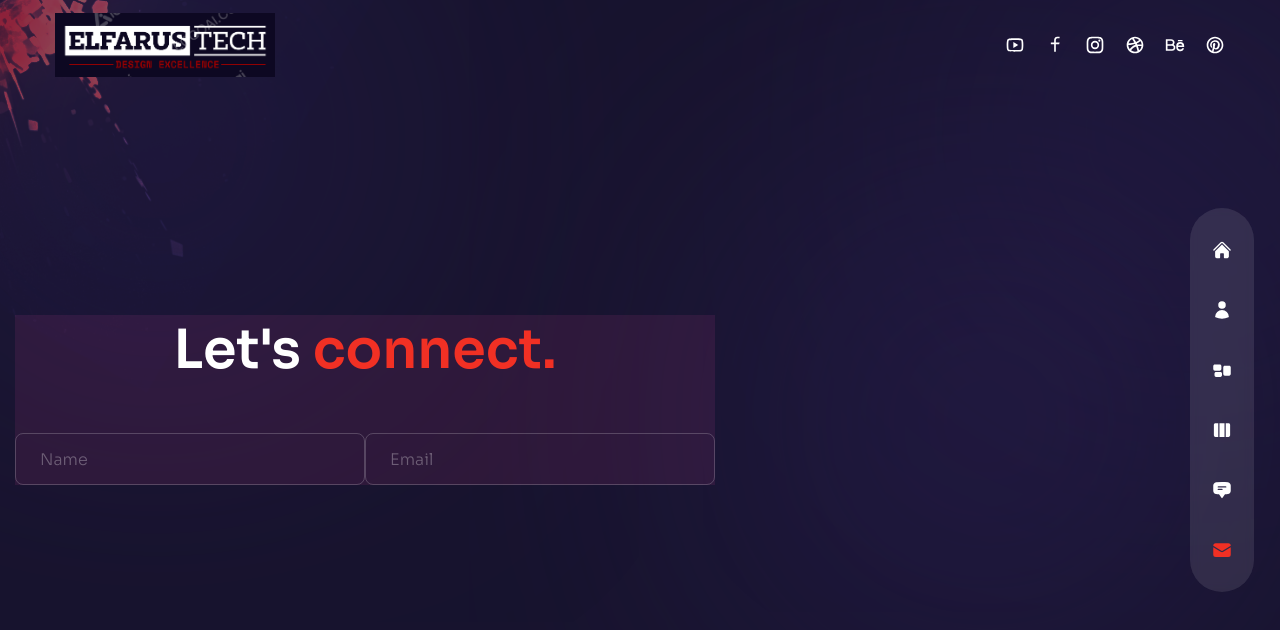
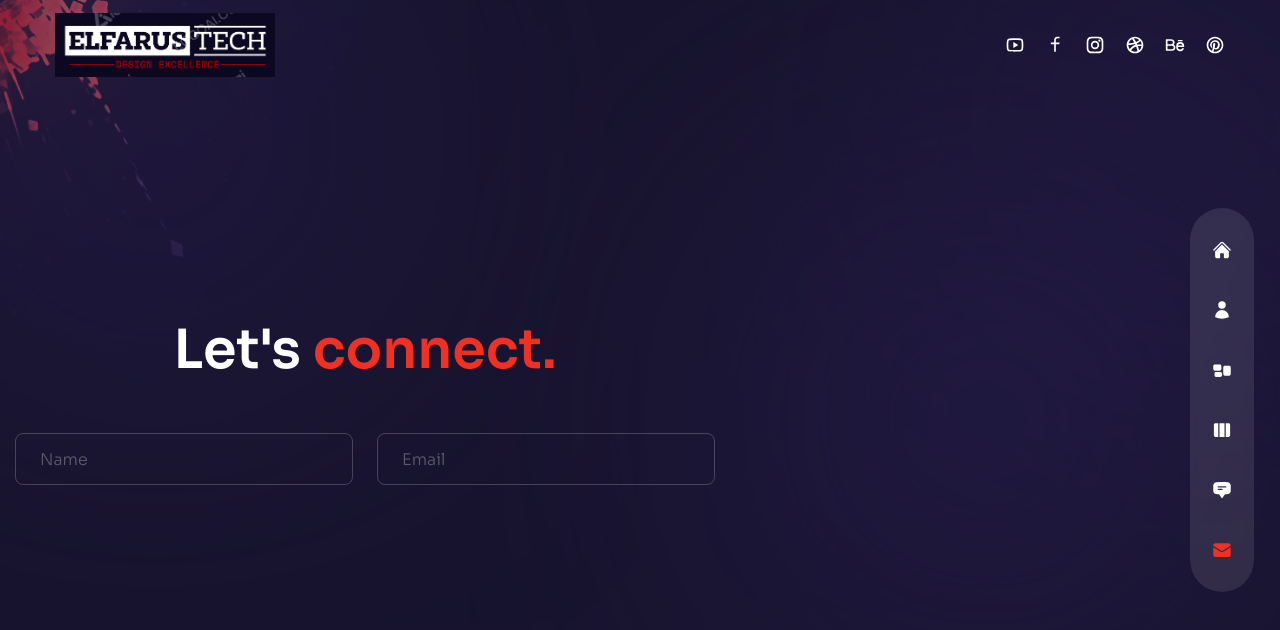
Before and after one commit to Besufekad-HAZ/Elfarus-Portfolio, a Next.js app: page /contact in a window 1280 px wide. Shown: the top 630 px of the page. Built offline with nearby package versions, Linux system fonts and the light colour scheme.

Commit message:
Remove the form background

```diff
--- a/pages/contact/index.js
+++ b/pages/contact/index.js
@@ -18,7 +18,7 @@
       flex items-center h-full"
       >
         {/* Text and form  */}
-        <div className="flex flex-col w-full max-w-[700px] bg-pink-500/10">
+        <div className="flex flex-col w-full max-w-[700px]">
           {/* text */}
           <h2 className="h2 text-center mb-12">
             Let's <span className="text-accent">connect.</span>
@@ -26,7 +26,7 @@
           {/* form  */}
           <form>
             {/* input group */}
-            <div className="flex">
+            <div className="flex gap-x-6 w-full">
               <input type="text" placeholder="name" className="input" />
               <input type="text" placeholder="email" className="input" />
             </div>
```
